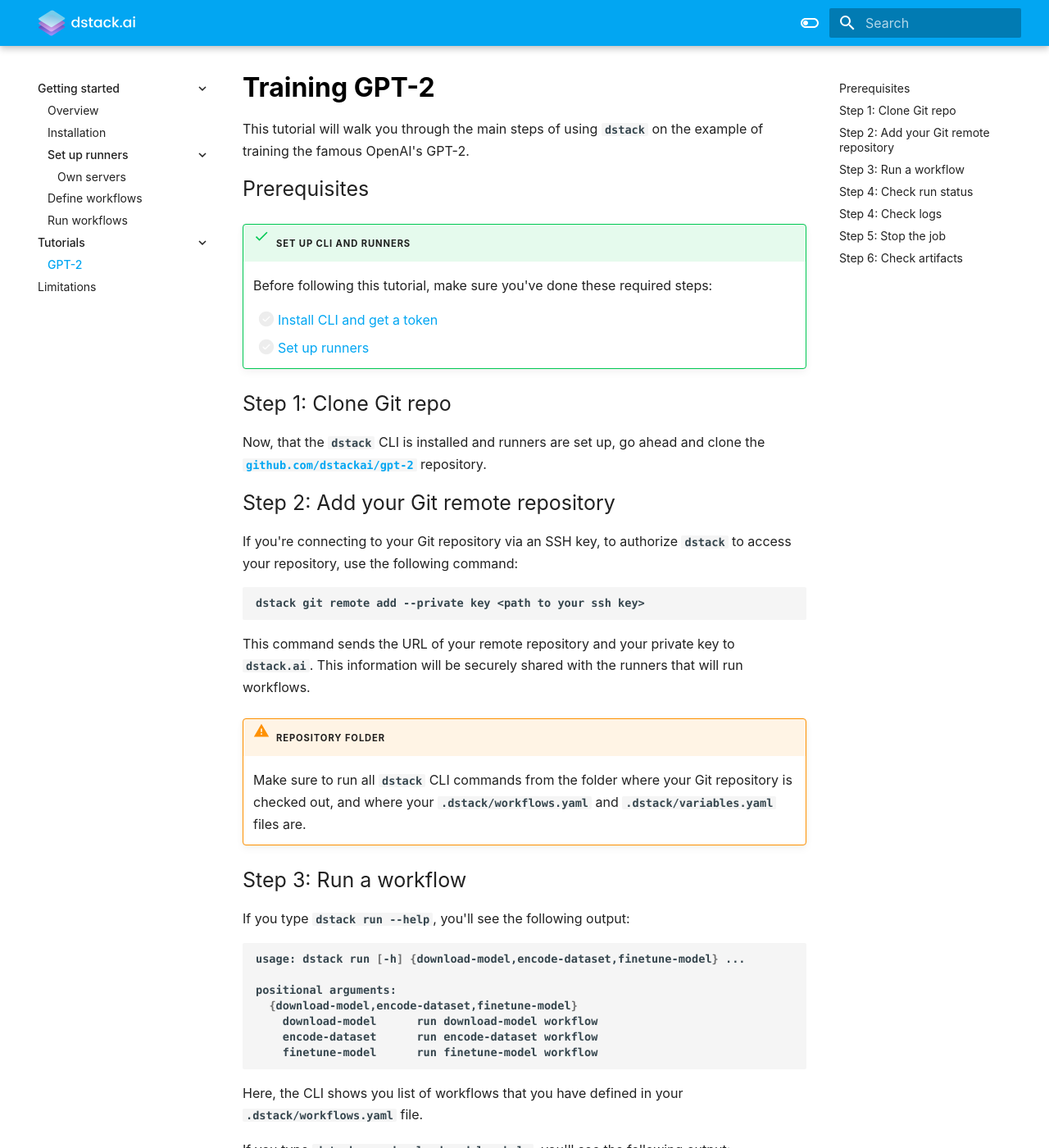
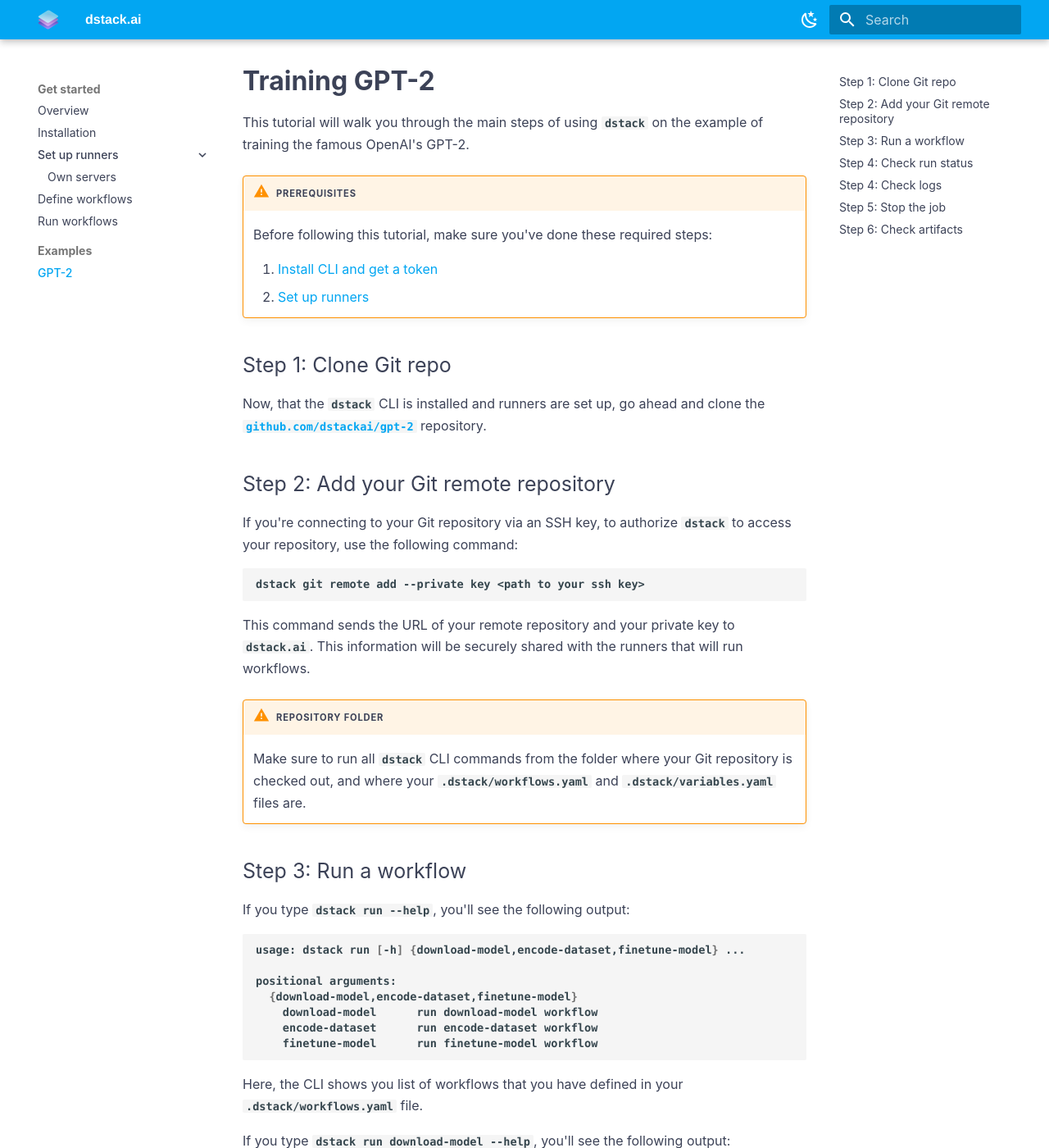
Before and after one commit to dstackai/dstack.github.io, an MkDocs documentation site: the page built from docs/gpt-2.md, in a window 1280 px wide and 1400 px high. Shown: the whole window at 82% size. Built offline with MkDocs 1.6.1 and Material for MkDocs 9.7.7, drawn with Linux system fonts in a browser that asks for light colours.

Commit message:
- Lots of minor theme changes (incl. header and logo) - Deleted the `Limitation` section

```diff
--- a/docs/gpt-2.md
+++ b/docs/gpt-2.md
@@ -3,14 +3,12 @@
 This tutorial will walk you through the main steps of using `dstack` on the example of training the famous
 OpenAI's GPT-2.
 
-## Prerequisites
-
-!!! success "Set up CLI and runners"
+!!! warning "Prerequisites"
 
     Before following this tutorial, make sure you've done these required steps:
 
-    - [ ] [Install CLI and get a token](install-cli.md)
-    - [ ] [Set up runners](set-up-own-runners.md)
+    1. [Install CLI and get a token](install-cli.md)
+    2. [Set up runners](set-up-own-runners.md)
 
 ## Step 1: Clone Git repo
 
--- a/docs/stylesheets/extra.css
+++ b/docs/stylesheets/extra.css
@@ -1,50 +1,19 @@
-/*body[data-md-color-primary=blue] .md-header__button.md-logo img,
-body[data-md-color-primary=blue].md-nav__title .md-nav__button.md-logo img {
-    content: url("/assets/logo_dark.svg");
-}*/
-
-/*[data-md-color-primary=white] .md-nav__item .md-nav__link--active,
-[data-md-color-primary=white] .md-typeset a {
-    color: var(--md-accent-fg-color);
-}*/
-
 .md-header__title {
-    visibility: hidden;
-}
-
-.md-header__button.md-logo img {
-    height: 1.6rem;
-    width: initial;
-}
-
-.md-nav__title .md-nav__button.md-logo img {
-    width: 96px;
+    margin-left: 0;
+    font-weight: 700;
+    font-size: 16px;
+    font-family: 'Poppins', Helvetica, sans-serif;
 }
 
 @media screen and (max-width: 76.1875em) {
     .md-nav--primary .md-nav__title {
         display: block;
-    }
-
-    .md-nav__title .md-logo {
-        padding: 0;
-    }
-
-    .md-header__title {
-        visibility: visible;
-    }
-
-    /*body[data-md-color-primary=blue] */
-    .md-nav__title .md-nav__button.md-logo img {
-        content: url("/assets/logo.png");
-        height: 1.6rem;
-        width: 1.6rem;
+        font-weight: 700;
     }
 }
 
 .md-nav__title {
     display: none;
-    font-weight: 600;
 }
 
 label.md-nav__link {
@@ -63,12 +32,6 @@
     color: var(--md-typeset-a-color);
 }
 
-@media screen and (min-width: 76.25em) {
-    .md-nav__item--section {
-        margin: 0.3rem;
-    }
-}
-
 .md-typeset pre > code, .md-typeset code {
     font-family: IBMPlexMono, SFMono-Regular, Menlo, Monaco, Consolas, "Liberation Mono", "Courier New", monospace;
     font-weight: bold;
@@ -81,29 +44,28 @@
 .md-typeset .admonition .admonition-title {
     text-transform: uppercase;
     font-size: 0.7em;
-    letter-spacing: 0.08em;
+    letter-spacing: 0.07em;
 }
 
 .md-typeset .admonition .admonition-title:before {
-    margin-top: -0.2em;
+    margin-top: 0.1em;
 }
 
-.md-typeset .admonition .admonition-title {
-    padding-top: 0.9em;
-    padding-bottom: 0.8em;
+:root>* {
+    --md-default-fg-color: #3c4257;
+    --md-footer-bg-color: var(--md-primary-fg-color--dark);
 }
 
-:root {
-    font-weight: 400;
-    --md-default-fg-color: #3c4257;
+.footer__inner {
+    background-color: var(--md-footer-bg-color--dark);
 }
 
-[data-md-color-primary=blue] :root {
-    --md-text-font-family: -apple-system, BlinkMacSystemFont, "Segoe UI", "Roboto", "Helvetica Neue", "Ubuntu", sans-serif;
+.md-footer__link .md-footer__link--next {
+    font-weight: 500;
 }
 
-.md-nav {
-    font-size: .7rem;
+.md-typeset .admonition.note {
+    border-color: var(--md-primary-fg-color);
 }
 
 .md-main__inner {
@@ -124,11 +86,3 @@
     margin: 0;
     color: var(--md-typeset-color);
 }
-
-[data-md-color-scheme=default] .md-typeset h1 {
-    color: black;
-}
-
-.md-typeset h2 {
-    margin-top: 0.8rem;
-}
--- a/mkdocs.yml
+++ b/mkdocs.yml
@@ -3,7 +3,7 @@
 #edit_uri: edit/main/docs/
 theme:
   name: material
-  logo: assets/logo_dark.svg
+  logo: assets/logo_layers.svg
   favicon: images/favicon.ico
   icon:
     repo: fontawesome/brands/github
@@ -14,18 +14,18 @@
       primary: light blue
       accent: light blue
       toggle:
-        icon: material/toggle-switch-off-outline
+        icon: material/weather-night
         name: Switch to dark mode
     - media: "(prefers-color-scheme: dark)"
       scheme: slate
       primary: light blue
       accent: light blue
       toggle:
-        icon: material/toggle-switch
+        icon: material/weather-sunny
         name: Switch to light mode
   features:
-#    - toc.integrate
-#    - navigation.sections
+    #    - toc.integrate
+    - navigation.sections
     - navigation.expand
     - navigation.top
 markdown_extensions:
@@ -46,13 +46,12 @@
     provider: google
     property: UA-4493451-5
 nav:
-  - Getting started:
-    - Overview: index.md
-    - Installation: install-cli.md
-    - Set up runners:
-      - Own servers: set-up-own-runners.md
-    - Define workflows: define-wokflows.md
-    - Run workflows: run-workflows.md
-  - Tutorials:
+  - Get started:
+      - Overview: index.md
+      - Installation: install-cli.md
+      - Set up runners:
+          - Own servers: set-up-own-runners.md
+      - Define workflows: define-wokflows.md
+      - Run workflows: run-workflows.md
+  - Examples:
       - GPT-2: gpt-2.md
-  - Limitations: limitations.md
```
Also changed, not shown: docs/limitations.md (deleted, +0 -25 lines), docs/assets/logo_layers.svg (added).
